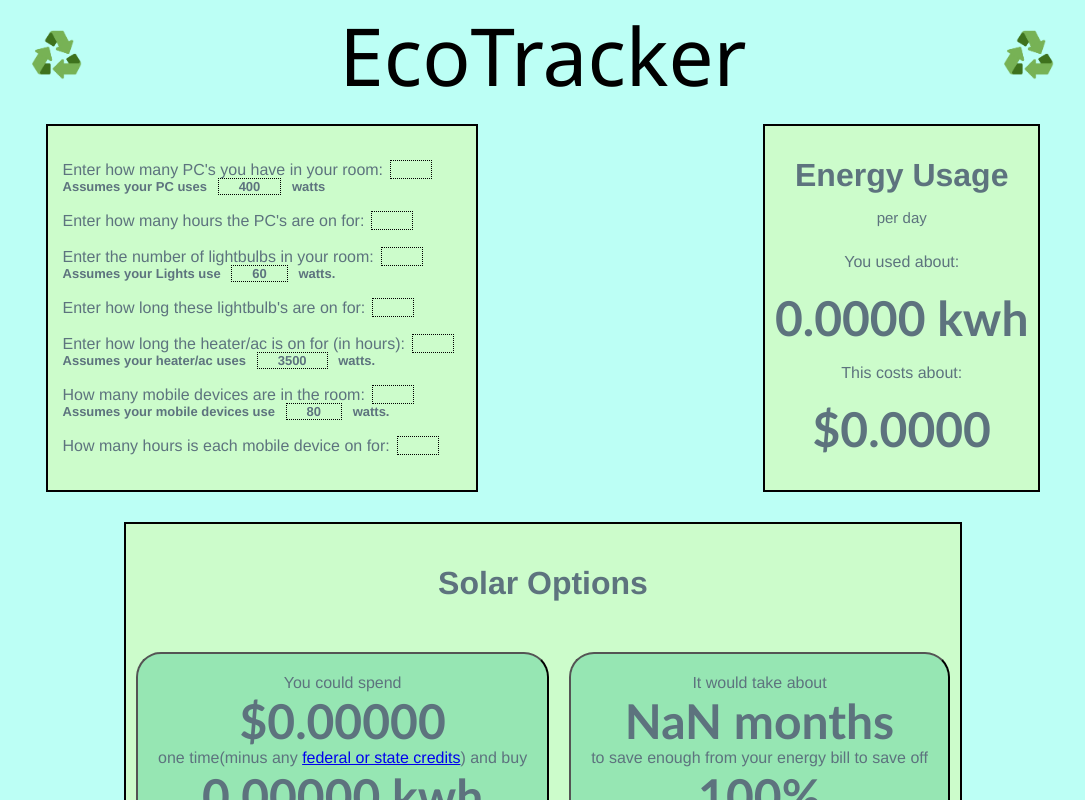
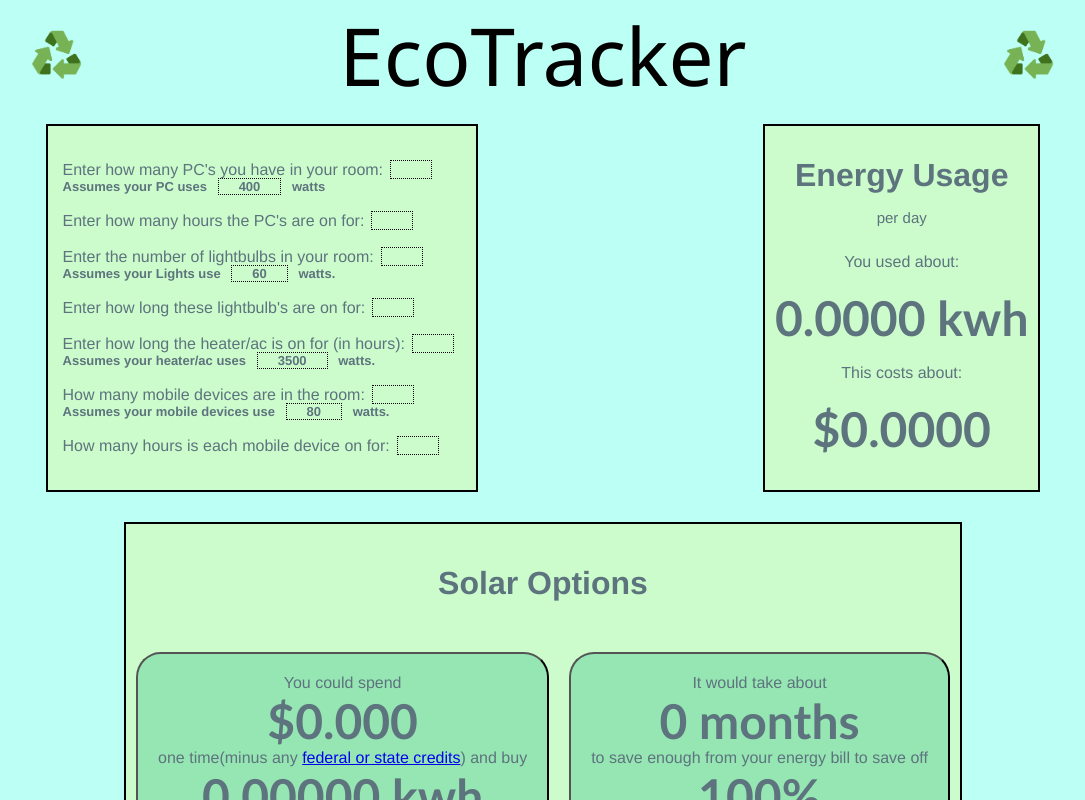
Before and after one commit to Vec-Tors/energy-frontend, a Vue app: page / in a window 1280 px wide. Shown: the top 800 px of the page, without its empty margins (97-1182 px from the left). Built offline with nearby package versions, Linux system fonts and the light colour scheme.

Commit message:
fix months

```diff
--- a/src/components/inputBox.vue
+++ b/src/components/inputBox.vue
@@ -60,7 +60,7 @@ export default {
       LBP:60,
       ACP:3500,
       MDP:80,
-      RIH:4
+      RIH:3
     }
   },
   methods:{
--- a/src/components/solarOptions.vue
+++ b/src/components/solarOptions.vue
@@ -4,7 +4,7 @@
     <div id="container">
     <div id="flexItem1">
     <span class="secondBox">You could spend</span><br>
-    <span class="dataBox">${{(energy*(pps/3)).toPrecision(6)}}</span><br>
+    <span class="dataBox">${{(energy*(pps/4)).toPrecision(4)}}</span><br>
     <span class="secondBox">one time(minus any <a href="https://www.energy.gov/eere/solar/homeowners-guide-federal-tax-credit-solar-photovoltaics">federal or state credits</a>) and buy</span><br>
 
     <span class="dataBox">{{energy.toPrecision(6)}} {{units}}</span><br>
@@ -14,7 +14,7 @@
     </div>
     <div id="flexItem2">
     <span class="secondBox">It would take about</span><br>
-    <span class="dataBox">{{((energy*(pps/3))/(ppe*energy*30)).toPrecision(6)}} months</span><br>
+    <span class="dataBox">{{isNaN(((energy*(pps/4))/(ppe*energy*30)).toPrecision(4))?0:((energy*(pps/3.2))/(ppe*energy*30)+(energy/2000)).toPrecision(6)}} months</span><br>
     <span class="secondBox">to save enough from your energy bill to save off</span><br>
     <span class="dataBox">100%</span><br>
     <span class="secondBox">of the price you paid for solar panels</span>
```
